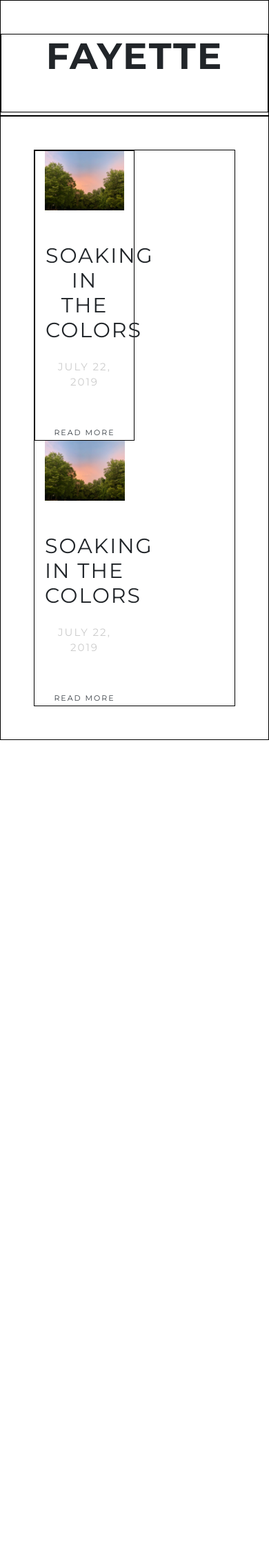
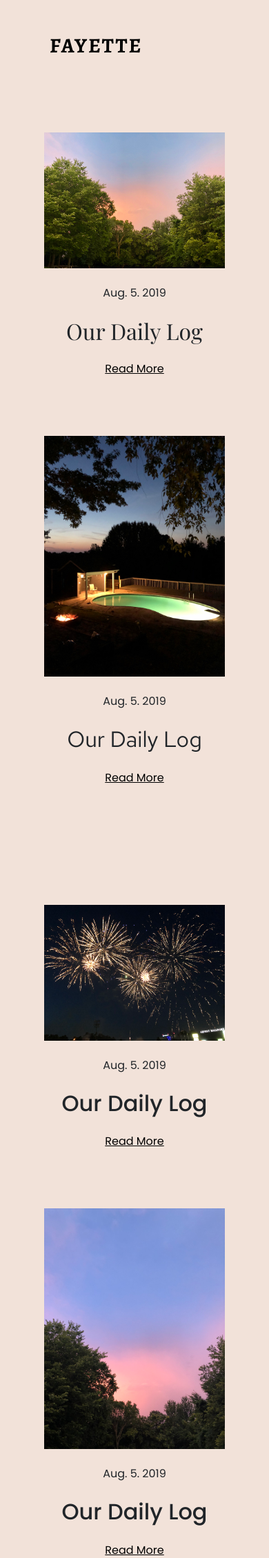
Before and after one commit to mikesukim/gainpedia-flask, a Flask app: template myapp/app/templates/jiyun/index.html in a window 390 px wide. Shown: the top 2259 px of the page at 69% size. Before the commit the page ends 1073 px from the top, so only its background shows below. Run offline with Flask 2, Linux system fonts and the light colour scheme; the template is opened without the code that fills it, so the values that code supplies are empty; some libraries are stand-ins or nearby versions.

Commit message:
update main page

```diff
--- a/myapp/app/templates/jiyun/css/styles.css
+++ b/myapp/app/templates/jiyun/css/styles.css
@@ -1,14 +1,33 @@
 /*stylesheet for bootstraptest*/
 
+html {
+  box-sizing: border-box;
+}
 
+*,
+*:before,
+*:after {
+  box-sizing: inherit;
+}
 
-a {
-    letter-spacing: 2px;
+body {
+/*    background-color: rgb(246, 238, 234);*/
+    background-color: #f2e2d9;
 
 }
 
-.nav > li > a:hover {
-    color: aqua;
+a {
+    text-decoration:underline;
+    color: black;
+}
+
+#logo {
+    text-decoration: none;
+}
+
+a:hover {
+    color: black;
+
 }
 
 .shadow-bottom {
@@ -24,3 +43,92 @@ a {
     -moz-box-shadow: 0 8px 6px -6px #eee;
     box-shadow: 0 8px 6px -6px #eee;
 }
+
+
+img {
+    image-orientation: from-image;
+    max-width: 100%;
+    vertical-align: middle;
+}
+
+
+.masonry {
+  display: grid;
+  grid-gap: 4em; /* [1] Add some gap between rows and columns */
+  grid-template-columns: repeat( auto-fill, minmax( 400px, 1fr ) ); /* [2] Make columns adjust according to the available viewport */
+  grid-auto-rows: 0; /* [3] Set the height for implicitly-created row track */
+}
+
+.masonry-brick {
+    transition: opacity .25s ease-in-out;
+}
+
+.masonry-content {
+    overflow: hidden;
+}
+
+.masonry-title {}
+
+.masonry-description {}
+
+
+.col--2x {
+   grid-row-end: span 2;
+}
+.col--3x {
+   grid-row-end: span 3;
+}
+
+
+
+
+
+
+
+/* Masonry on large screens */
+@media only screen and (min-width: 1024px) {
+
+
+}
+
+/* Masonry on medium-sized screens */
+@media only screen and (max-width: 1023px) and (min-width: 768px) {
+
+    .masonry {
+  display: grid;
+  grid-gap: 3em; /* [1] Add some gap between rows and columns */
+  grid-template-columns: repeat( auto-fill, minmax( 300px, 1fr ) ); /* [2] Make columns adjust according to the available viewport */
+  grid-auto-rows: 0; /* [3] Set the height for implicitly-created row track */
+}
+
+}
+
+/* Masonry on small screens */
+@media only screen and (max-width: 767px) and (min-width: 540px) {
+
+        .masonry {
+  display: grid;
+  grid-gap: 4em; /* [1] Add some gap between rows and columns */
+  grid-template-columns: repeat( auto-fill, minmax( 300px, 1fr ) ); /* [2] Make columns adjust according to the available viewport */
+  grid-auto-rows: 0; /* [3] Set the height for implicitly-created row track */
+}
+
+}
+
+/* Masonry on small screens */
+@media only screen and (max-width: 540px) {
+
+        .masonry {
+  display: grid;
+  grid-gap: 2.5em; /* [1] Add some gap between rows and columns */
+  grid-template-columns: repeat( auto-fill, minmax( 250px, 1fr ) ); /* [2] Make columns adjust according to the available viewport */
+  grid-auto-rows: 0; /* [3] Set the height for implicitly-created row track */
+}
+
+    h1 {
+        font-size: 2em;
+    }
+
+
+
+}
--- a/myapp/app/templates/jiyun/index.html
+++ b/myapp/app/templates/jiyun/index.html
@@ -7,115 +7,131 @@
 
     <!-- Bootstrap CSS -->
     <link rel="stylesheet" href="https://stackpath.bootstrapcdn.com/bootstrap/4.3.1/css/bootstrap.min.css" integrity="sha384-ggOyR0iXCbMQv3Xipma34MD+dH/1fQ784/j6cY/iJTQUOhcWr7x9JvoRxT2MZw1T" crossorigin="anonymous">
-
     <link href="https://fonts.googleapis.com/css?family=Montserrat:400,700&display=swap" rel="stylesheet">
-
+    <link href="https://fonts.googleapis.com/css?family=Poppins:100,200,300,400,500,600,700,800,900&display=swap" rel="stylesheet">
+    <link href="https://fonts.googleapis.com/css?family=Alegreya:400,500,700,800|Playfair+Display:400,700,900|Red+Hat+Text:400,500,700&display=swap" rel="stylesheet">
     <link href="css/styles.css" rel="stylesheet" type="text/css">
 
-    <title>Hello, world!</title>
+    <title>Hello, Michael!</title>
   </head>
 
-  <body style="font-family: Montserrat">
-
-    <header class="pb-5 pt-5" style="height: 10.5em; border: 1px black solid">
-     <div class="mx-auto" style="border: 1px solid black">
-     <h1 class="text-center mb-5" style="font-weight: 700; font-size: 53px; letter-spacing: 2px">FAYETTE</h1>
+  <body style="font-family: Poppins;">
 
 
+<header class="container-fluid pt-5 pl-4" style="height: 8em;">
+     <div class="mx-auto">
+     <h1 class="ml-5 mb-5" style="font-family: Alegreya; font-weight: 700; font-size: 30px; letter-spacing: 2px"><a href="index.html" id="logo">FAYETTE</a></h1>
     </div>
     </header>
 
 
-<!--    nav bar!!!!!!!!!!!!!!!!      -->
-<!--
-      <nav id="nav" class="sticky-top navbar-light mb-5 bg-white" style="clear: both">
-        <ul class="nav justify-content-center">
-          <li class="nav-item">
-            <a class="nav-link active text-dark mt-2 mb-2" href="index.html" style="font-size: 12px">DAILY</a> </li>
-          <li class="nav-item"><a class="nav-link text-muted mt-2 mb-2" href="travel.html" style="font-size: 12px">TRAVEL</a> </li>
-          <li class="nav-item"><a class="nav-link text-muted mt-2 mb-2" href="#" style="font-size: 12px">MUSIC</a> </li>
-          <li class="nav-item"><a class="nav-link text-muted mt-2 mb-2" href="#" style="font-size: 12px">MOVIE</a>  </li>
-          <li class="nav-item"><a class="nav-link text-muted mt-2 mb-2" href="#" style="font-size: 12px">BOOK</a> </li>
-          </ul>
-</nav>
--->
 
-    <div class="container-fluid p-5" style="border: 1px solid black">
-     <div class="container-fluid p-0" style="border: 1px solid black">
-    <article class="w-50" style="display: inline-block; border: 1px solid black">
-<!--      <div class="container-fluid mx-auto p-0">-->
-    <section>
-     <img src="images/IMG_2715.JPG" class="img-fluid mx-auto d-block mb-5" style="width: 80%"  alt="Beautiful Sky">
-     </section>
-
-    <div class="container-fluid mx-auto text-center">
-
-     <h1 class="mb-4" style="font-size: 30px; letter-spacing: 2px;">SOAKING IN THE COLORS</h1>
-      <p class="mb-5" style="font-size: 15px; color: #ccc; letter-spacing: 2px;">JULY 22, 2019</p>
-
-<!--      <p class="mx-auto text-left w-75 mb-5" style="font-family: Arial; font-size: 15px;">Reboot builds upon Normalize, providing many HTML elements with somewhat opinionated styles using only element selectors. Additional styling is done only with classes. For example, we reboot some table styles for a simpler baseline and later provide .table, .table-bordered, and more. Reboot builds upon Normalize, providing many HTML elements with somewhat opinionated styles using only element selectors. </p>-->
-
-    <a class="inline-block text-dark" href="#" style="font-size: 11px; text-decoration-line: none; ">READ MORE</a>
-
-      </div>
-<!--      </div>      -->
-    </article>
+      <div class="masonry container-fluid" style="padding: 4em;">
 
 
-
-       <article class="w-50" style="display: inline-block">
-      <div class="container-fluid mx-auto p-0">
-    <section>
-     <img src="images/IMG_2715.JPG" class="img-fluid mx-auto d-block mb-5" style="width: 80%" alt="Beautiful Sky">
-     </section>
-
-    <div class="container-fluid mx-auto text-center">
-
-     <h1 class="mb-4" style="font-size: 30px; letter-spacing: 2px;">SOAKING IN THE COLORS</h1>
-      <p class="mb-5" style="font-size: 15px; color: #ccc; letter-spacing: 2px;">JULY 22, 2019</p>
-
-<!--      <p class="mx-auto text-left w-75 mb-5" style="font-family: Arial; font-size: 15px;">Reboot builds upon Normalize, providing many HTML elements with somewhat opinionated styles using only element selectors. Additional styling is done only with classes. For example, we reboot some table styles for a simpler baseline and later provide .table, .table-bordered, and more. Reboot builds upon Normalize, providing many HTML elements with somewhat opinionated styles using only element selectors. </p>-->
-
-    <a class="inline-block text-dark" href="#" style="font-size: 11px; text-decoration-line: none; ">READ MORE</a>
-
+              <div class="masonry-brick" style="grid-row-end: span 11">
+                    <div class="masonry-content col--2x text-center" style="">
+          <img class="mb-4" src="images/IMG_2715.JPG" alt="pic">
+                        <p class="masonry-description mb-4">Aug. 5. 2019</p>
+                        <h1 class="masonry-title mb-4" style="font-family: 'Playfair Display'; font-weight: 400">Our Daily Log</h1>
+                        <a href="readmore.html">Read More</a>
           </div>
                   </div>
-    </article>
 
+          <div class="masonry-brick" style="grid-row-end: span 17">
+          <div class="masonry-content col--3x text-center" style="">
+          <img class="mb-4" src="images/pool.JPG" alt="pic2">
+                        <p class="masonry-description mb-4">Aug. 5. 2019</p>
+                        <h1 class="masonry-title mb-4" style="font-family: 'Red Hat Text'; font-weight: 400;">Our Daily Log</h1>
+                        <a href="readmore.html">Read More</a>
+          </div>
+          </div>
+                    <div class="masonry-brick" style="grid-row-end: span 11">
+                    <div class="masonry-content col--2x text-center" style="">
+          <img class="mb-4" src="images/fireworks.JPG" alt="pic">
+                        <p class="masonry-description mb-4">Aug. 5. 2019</p>
+                        <h1 class="masonry-title mb-4">Our Daily Log</h1>
+                        <a href="readmore.html">Read More</a>
           </div>
                   </div>
 
 
-<!-- 중앙에 사진 하나씩 뜨는거     -->
-<!--
-      <div class="container-fluid text-center" style="margin-bottom: 100px; border: 1px solid black">
-        <img src="images/IMG_2715.JPG" class="img-fluid mx-auto d-block mb-5" style="width: 70%" alt="Beautiful Sky">
-      <h1 class="pb-1" style="font-size: 20px; letter-spacing: 2px;">SOAKING IN THE COLORS</h1>
-      <p class="mb-4" style="font-size: 12px; color: #ccc; letter-spacing: 2px;">JULY 22, 2019</p>
+           <div class="masonry-brick" style="grid-row-end: span 17">
+          <div class="masonry-content col--3x text-center" style="">
+          <img class="mb-4" src="images/IMG_0898.JPG" alt="pic2">
+                        <p class="masonry-description mb-4">Aug. 5. 2019</p>
+                        <h1 class="masonry-title mb-4">Our Daily Log</h1>
+                        <a href="readmore.html">Read More</a>
+          </div>
+          </div>
+                    <div class="masonry-brick" style="grid-row-end: span 11">
+                    <div class="masonry-content col--2x text-center" style="">
+          <img class="mb-4" src="images/IMG_1340.JPG" alt="pic">
+                        <p class="masonry-description mb-4">Aug. 5. 2019</p>
+                        <h1 class="masonry-title mb-4">Our Daily Log</h1>
+                        <a href="readmore.html">Read More</a>
+          </div>
+                  </div>
 
-      <p class="mx-auto mb-5 text-left" style="font-family: Arial; font-size: 14px; width: 65%;">Reboot builds upon Normalize, providing many HTML elements with somewhat opinionated styles using only element selectors. Additional styling is done only with classes. For example, we reboot some table styles for a simpler baseline and later provide .table, .table-bordered, and more. Reboot builds upon Normalize, providing many HTML elements with somewhat opinionated styles using only element selectors. </p>
+           <div class="masonry-brick" style="grid-row-end: span 17">
+          <div class="masonry-content col--3x text-center" style="">
+          <img class="mb-4" src="images/pool.JPG" alt="pic2">
+                        <p class="masonry-description mb-4">Aug. 5. 2019</p>
+                        <h1 class="masonry-title mb-4">Our Daily Log</h1>
+                        <a href="readmore.html">Read More</a>
+          </div>
+          </div>
+                    <div class="masonry-brick" style="grid-row-end: span 11">
+                    <div class="masonry-content col--2x text-center" style="">
+          <img class="mb-4" src="images/IMG_0693.jpg" alt="pic">
+                        <p class="masonry-description mb-4">Aug. 5. 2019</p>
+                        <h1 class="masonry-title mb-4">Our Daily Log</h1>
+                        <a href="readmore.html">Read More</a>
+          </div>
+                  </div>
 
-    <a class="inline-block text-dark" href="#" style="font-size: 11px; text-decoration-line: none; ">READ MORE</a>
+           <div class="masonry-brick" style="grid-row-end: span 17">
+          <div class="masonry-content col--3x text-center" style="">
+          <img class="mb-4" src="images/pool.JPG" alt="pic2">
+                        <p class="masonry-description mb-4">Aug. 5. 2019</p>
+                        <h1 class="masonry-title mb-4">Our Daily Log</h1>
+                        <a href="readmore.html">Read More</a>
+          </div>
+          </div>
+                    <div class="masonry-brick" style="grid-row-end: span 11">
+                    <div class="masonry-content col--2x text-center" style="">
+          <img class="mb-4" src="images/IMG_2715.JPG" alt="pic">
+                        <p class="masonry-description mb-4">Aug. 5. 2019</p>
+                        <h1 class="masonry-title mb-4">Our Daily Log</h1>
+                        <a href="readmore.html">Read More</a>
+          </div>
+                  </div>
+
+           <div class="masonry-brick" style="grid-row-end: span 17">
+          <div class="masonry-content col--3x text-center" style="">
+          <img class="mb-4" src="images/pool.JPG" alt="pic2">
+                        <p class="masonry-description mb-4">Aug. 5. 2019</p>
+                        <h1 class="masonry-title mb-4">Our Daily Log</h1>
+                        <a href="readmore.html">Read More</a>
+          </div>
+          </div>
+
 
 </div>
 
 
 
-      <div class="container-fluid text-center" style="margin-bottom: 100px;">
-        <img src="images/fireworks.JPG" class="img-fluid mx-auto d-block mb-5" style="width: 70%" alt="Fireworks">
-      <h1 class="pb-1" style="font-size: 20px; letter-spacing: 2px;">FLOWERS IN THE SKY</h1>
-      <p class="mb-4" style="font-size: 12px; color: #ccc; letter-spacing: 2px;">JULY 4, 2019</p>
-
-      <p class="mx-auto mb-5 text-left" style="font-family: Arial; font-size: 14px; width: 65%;">Reboot builds upon Normalize, providing many HTML elements with somewhat opinionated styles using only element selectors. Additional styling is done only with classes. For example, we reboot some table styles for a simpler baseline and later provide .table, .table-bordered, and more. Reboot builds upon Normalize, providing many HTML elements with somewhat opinionated styles using only element selectors. </p>
-
-    <a class="inline-block text-dark" href="#" style="font-size: 11px; text-decoration-line: none; ">READ MORE</a>
-
-      </div>
--->
 
 
 
 
+
+    <!--[if lte IE 9]>
+<script src="masonry.js"></script>
+<![endif]-->
+
+
+      <script src="js/script.js"></script>
 
     <!-- Optional JavaScript -->
     <!-- jQuery first, then Popper.js, then Bootstrap JS -->
```
Also changed, not shown: myapp/app/templates/jiyun/gridstyles.css (added, +96 -0 lines), myapp/app/templates/jiyun/js/script.js (added, +88 -0 lines), myapp/app/templates/jiyun/readmore.html (added, +155 -0 lines), myapp/app/templates/jiyun/responsivegrid.html (added, +86 -0 lines), myapp/app/templates/jiyun/images/IMG_0693.jpg (added), myapp/app/templates/jiyun/images/IMG_1340.JPG (added), myapp/app/templates/jiyun/images/pool.JPG (added), 3 other files. Lines whose indentation alone changed are shown as unchanged.
